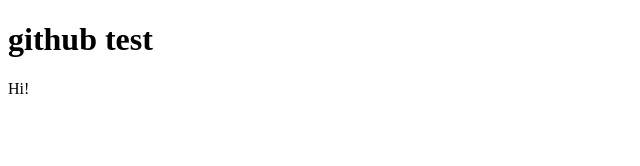
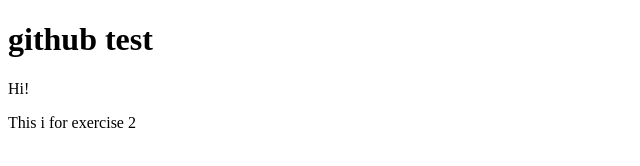
Before and after one commit to kdencker93/gittest, a plain HTML site: page GitTest/WebContent/Index.html in a window 1280 px wide. Shown: the whole page, without its empty margins (0-640 px from the left). Drawn offline with Linux system fonts and the light colour scheme.

Commit message:
Changes on FrontEnd

```diff
--- a/GitTest/WebContent/Index.html
+++ b/GitTest/WebContent/Index.html
@@ -7,5 +7,6 @@
 <body>
 	<h1>github test</h1>
 	<p>Hi!</p>
+	<p>This i for exercise 2</p>
 </body>
 </html>
```
